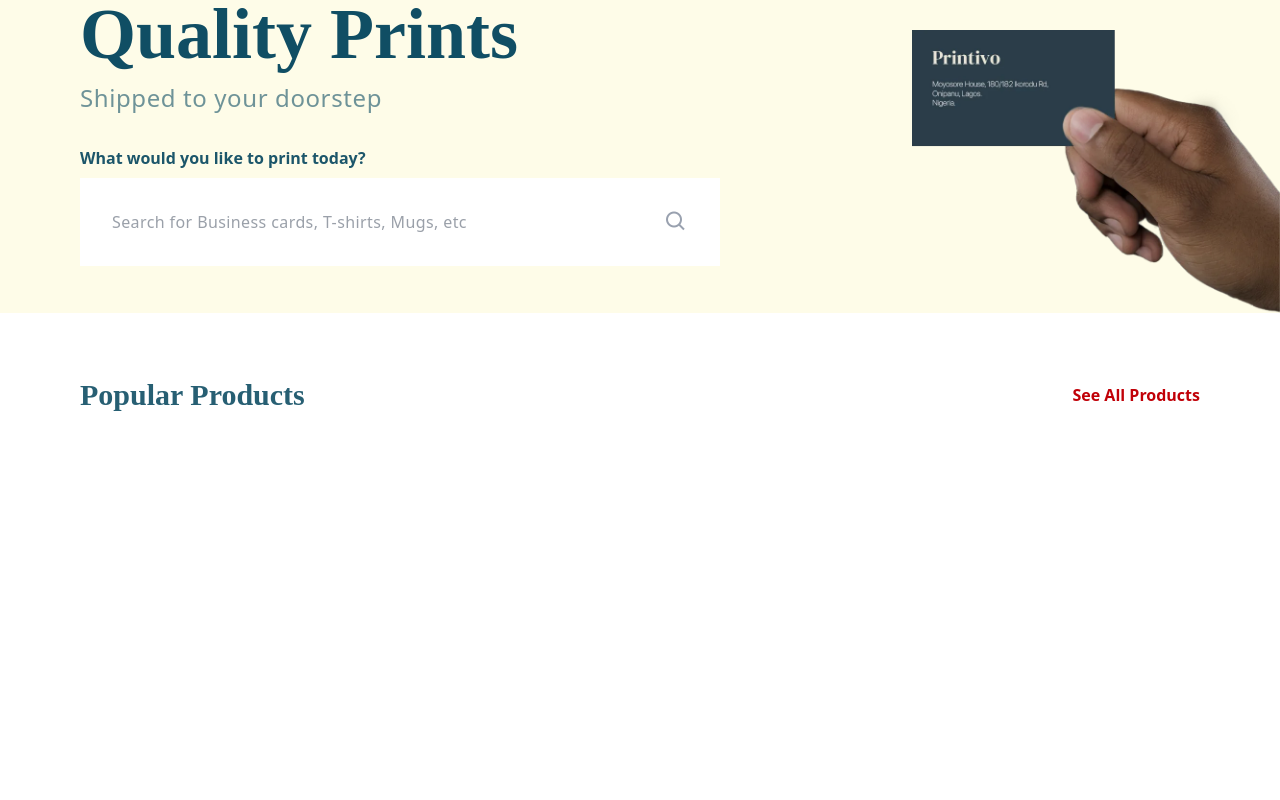
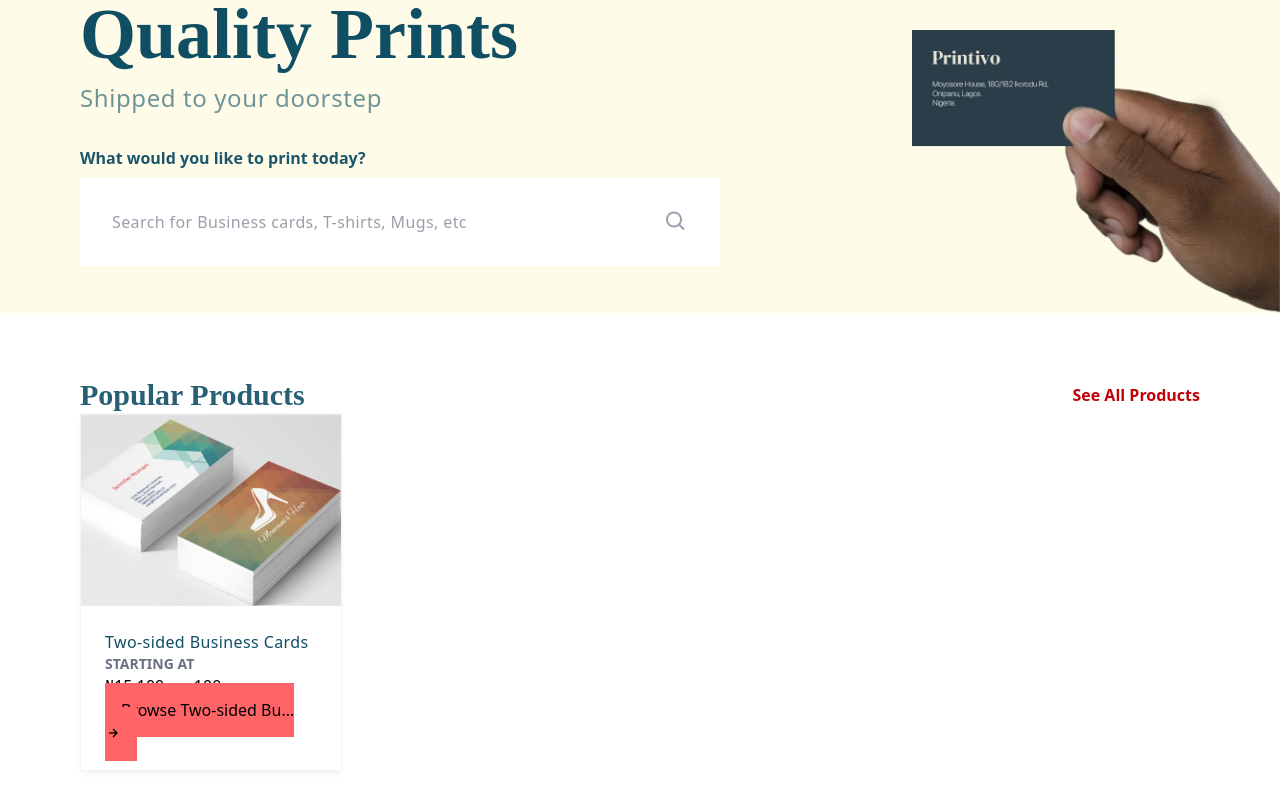
Before and after one commit to MedalLeink/Printivo-Project, a React (Vite) app in the folder vite-project/: page / in a window 1280 px wide. Shown: the part 220-1020 px from the top of the page. Before the commit the page ends 800 px from the top, so only its background shows below. Built offline with nearby package versions, Linux system fonts and the light colour scheme.

Commit message:
first assignment done

```diff
--- a/vite-project/src/App.jsx
+++ b/vite-project/src/App.jsx
@@ -6,7 +6,7 @@ import PopularProducts from './Components/PopularProducts'
 
 function App() {
   return (
-    <div>
+    <div className='h-1440'>
       <NavBar />
       <HeroSection />
       <PopularProducts />
--- a/vite-project/src/Components/PopularProducts.jsx
+++ b/vite-project/src/Components/PopularProducts.jsx
@@ -1,20 +1,43 @@
-import React from 'react'
+import React from "react";
+import First_Product from "./../assets/product_1.png";
 
 function PopularProducts() {
   return (
     <>
-    {/* Subsection Title */}
-    <div className='px-20 pt-16'>
-        <span className='w-full flex items-center justify-between'>
-            <h2 className='font-[Ubuntu] text-3xl text-cyan-900 opacity-90 font-semibold'>Popular Products</h2>
-            <a href="#"><h3 className='text-red-700 font-semibold'>See All Products</h3></a>
+      {/* Subsection Title */}
+      <div className="px-20 pt-16">
+        <span className="w-full flex items-center justify-between">
+          <h2 className="font-[Ubuntu] text-3xl text-cyan-900 opacity-90 font-semibold">
+            Popular Products
+          </h2>
+          <a href="#">
+            <h3 className="text-red-700 font-semibold">See All Products</h3>
+          </a>
         </span>
 
         {/* Product Listing */}
-
-    </div>
+        <div className="grid grid-cols-1 sm:grid-cols-2 lg:grid-cols-4 gap-6">
+          <div className="border border-gray-100 shadow-md shadow-gray-100 hover:shadow-xl transition-shadow duration-300 overflow-hidden">
+            <a href="#">
+            <img src={First_Product} alt="" className="w-full h-48 object-cover transform transition-transform duration-500 hover:scale-110" />
+            <div className="p-6">
+            <h2 className="text-cyan-900 font-medium text-md tracking-wide">Two-sided Business Cards</h2>
+            <h2 className="text-sm text-gray-500 font-semibold">STARTING AT</h2>
+            <span className="flex">
+            <h2>₦15,100</h2>
+            <p>per 100</p>
+            </span>
+            <span className="p-4 bg-red-400 mt-10">
+            <a href="#" className="w-10">Browse Two-sided Bu...</a>
+            <i className="bx bx-right-arrow-alt"></i>
+            </span>
+            </div>
+            </a>
+          </div>
+        </div>
+      </div>
     </>
-  )
+  );
 }
 
-export default PopularProducts
+export default PopularProducts;
```
Also changed, not shown: vite-project/src/Components/HeroSection.jsx (+15 -5 lines).
